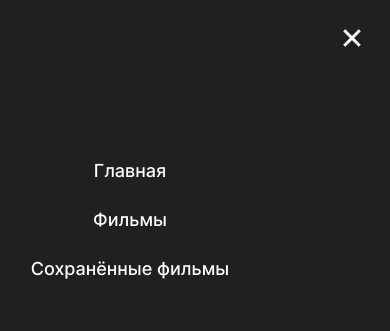
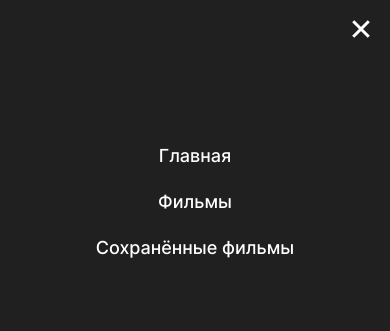
Before and after one commit to limassola/movies-explorer-frontend, a React app: page / in a window 390 px wide. Both pictures are taken after a click on the button 321 px from the left and 37 px from the top of the page. Shown: the top 331 px of the page. Built offline with nearby package versions, Linux system fonts and the light colour scheme.

Commit message:
feat: адаптив меню для 320px

```diff
--- a/src/components/BurgerMenu/BurgerMenu.css
+++ b/src/components/BurgerMenu/BurgerMenu.css
@@ -59,3 +59,23 @@
     padding: 8px 20px;
     margin-bottom: 90px;
 }
+
+@media screen and (min-width: 320px) and (max-width: 767px) {
+    .burger-menu__container {
+        width: 100%;
+    }
+
+    .burger-menu__button-close {
+        top: 18px;
+        right: 18px;
+    }
+
+    .burger-menu__items {
+        margin-top: 145px;
+        margin-bottom: 250px;
+    }
+
+    .burger-menu__item {
+        margin-bottom: 25px;
+    }
+}
```
